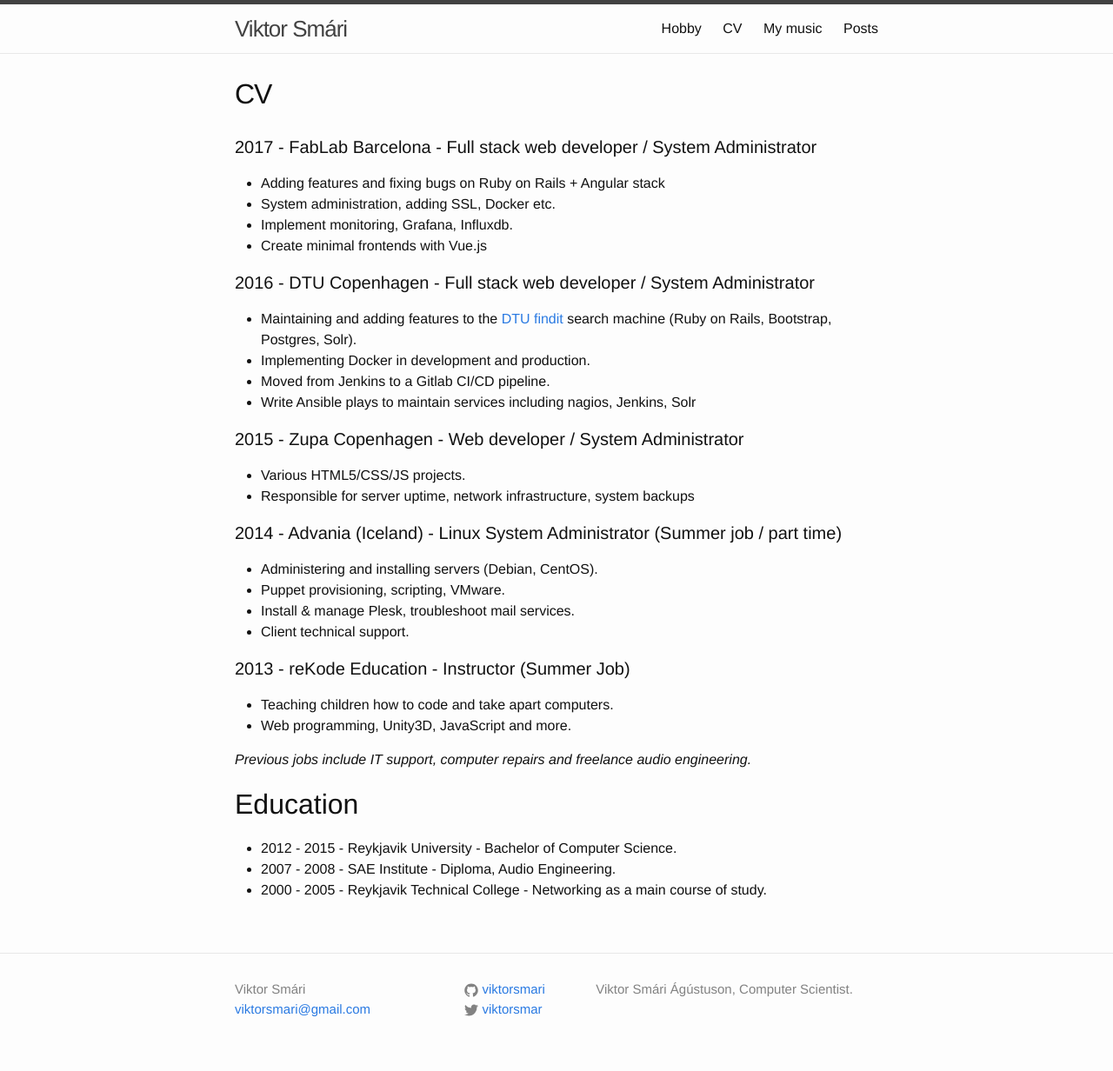
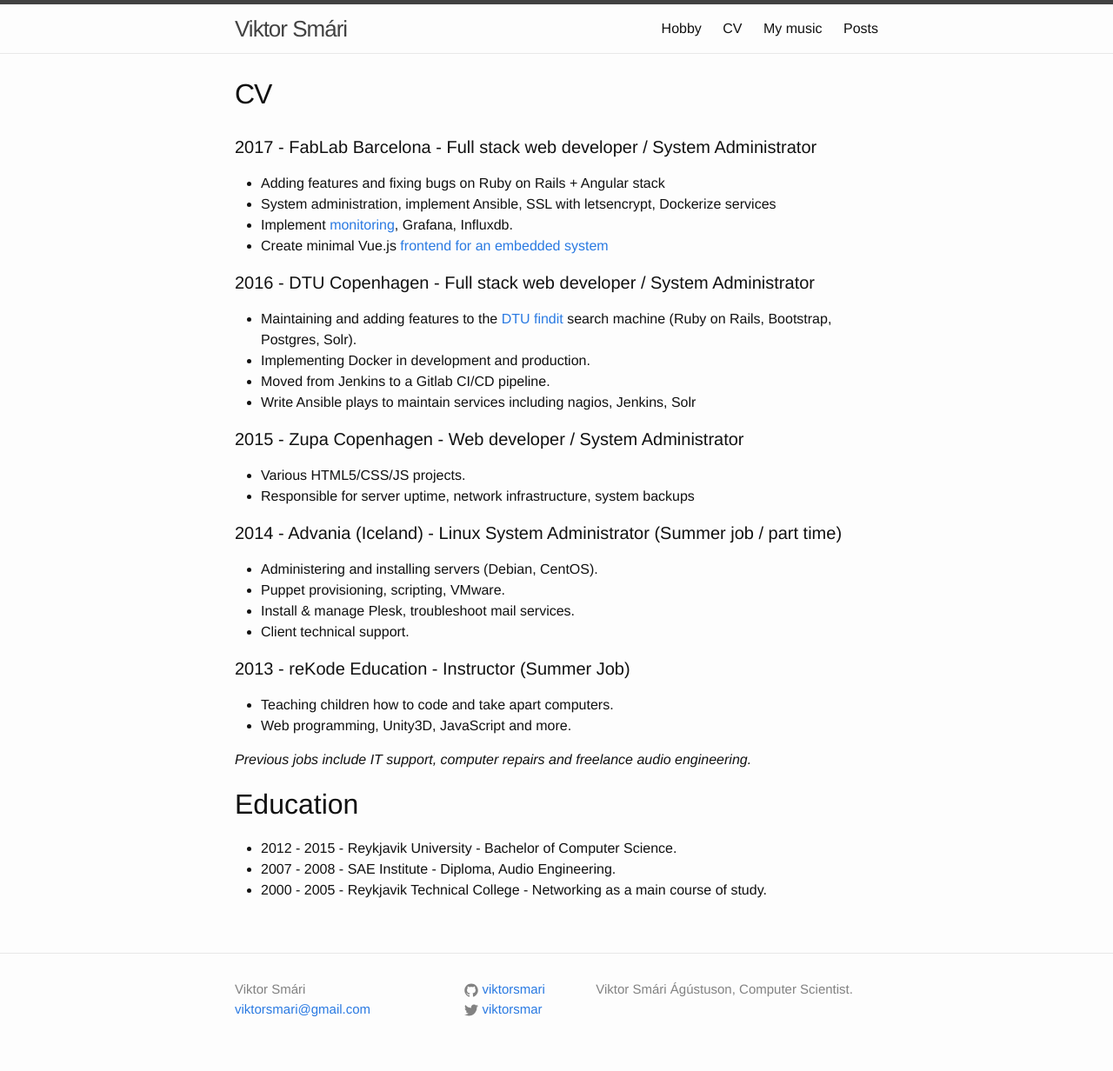
Before and after one commit to viktorsmari/viktorsmari.github.io, a Jekyll site: the page built from index.md, in a window 1280 px wide. Shown: the whole page at 87% size. Built offline with Jekyll 4.4.1, drawn with Linux system fonts in a browser that asks for light colours.

Commit message:
Update CV

```diff
--- a/index.md
+++ b/index.md
@@ -6,9 +6,9 @@
 
 #### 2017 - FabLab Barcelona - Full stack web developer / System Administrator
   * Adding features and fixing bugs on Ruby on Rails + Angular stack
-  * System administration, adding SSL, Docker etc.
-  * Implement monitoring, Grafana, Influxdb.
-  * Create minimal frontends with Vue.js
+  * System administration, implement Ansible, SSL with letsencrypt, Dockerize services
+  * Implement [monitoring](https://grafana.smartcitizen.me), Grafana, Influxdb.
+  * Create minimal Vue.js [frontend for an embedded system](https://fablabbcn.github.io/smartcitizen-kit-20/esp/data/)
 
 #### 2016 - DTU Copenhagen - Full stack web developer / System Administrator
 
```
